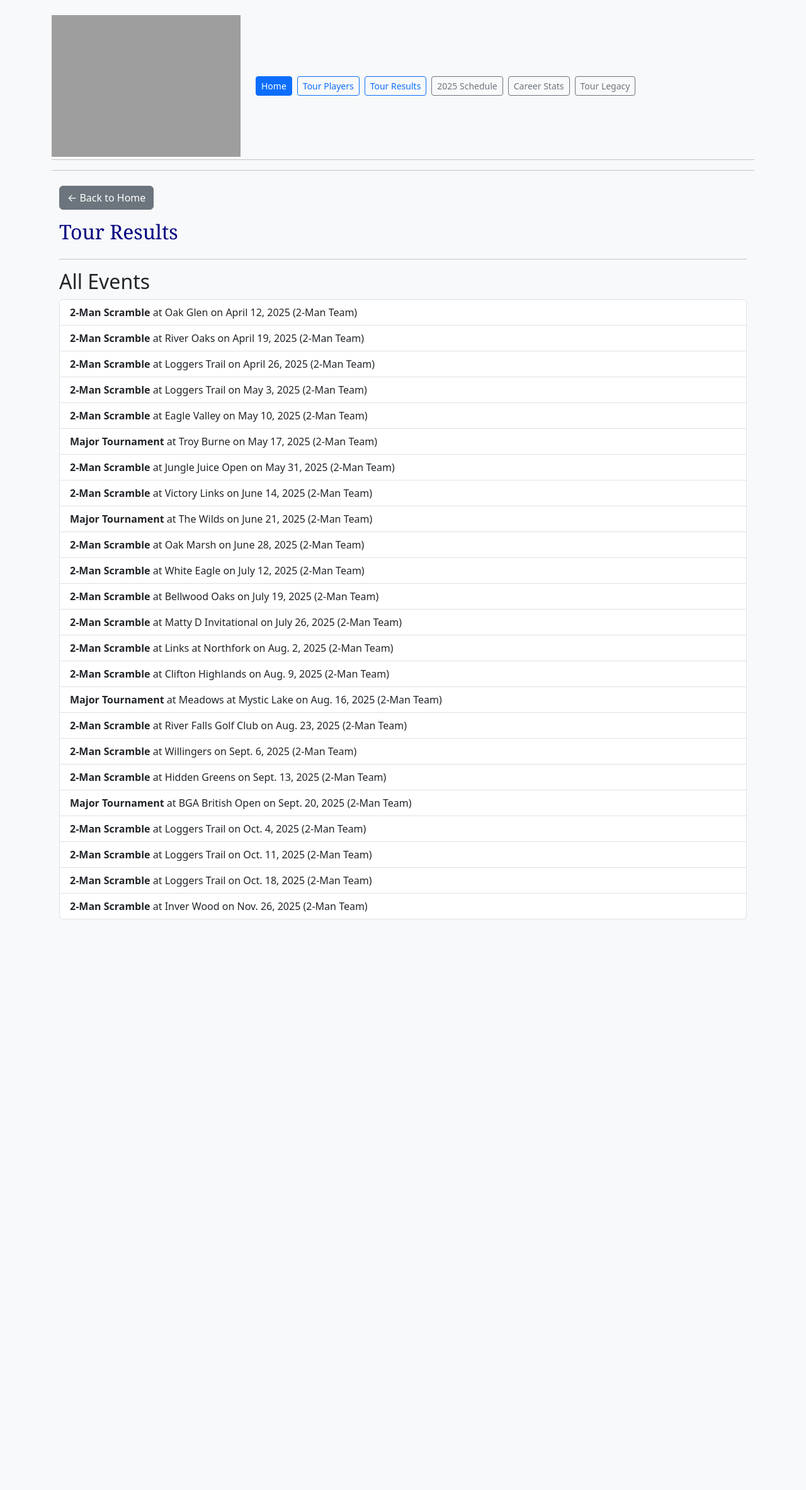
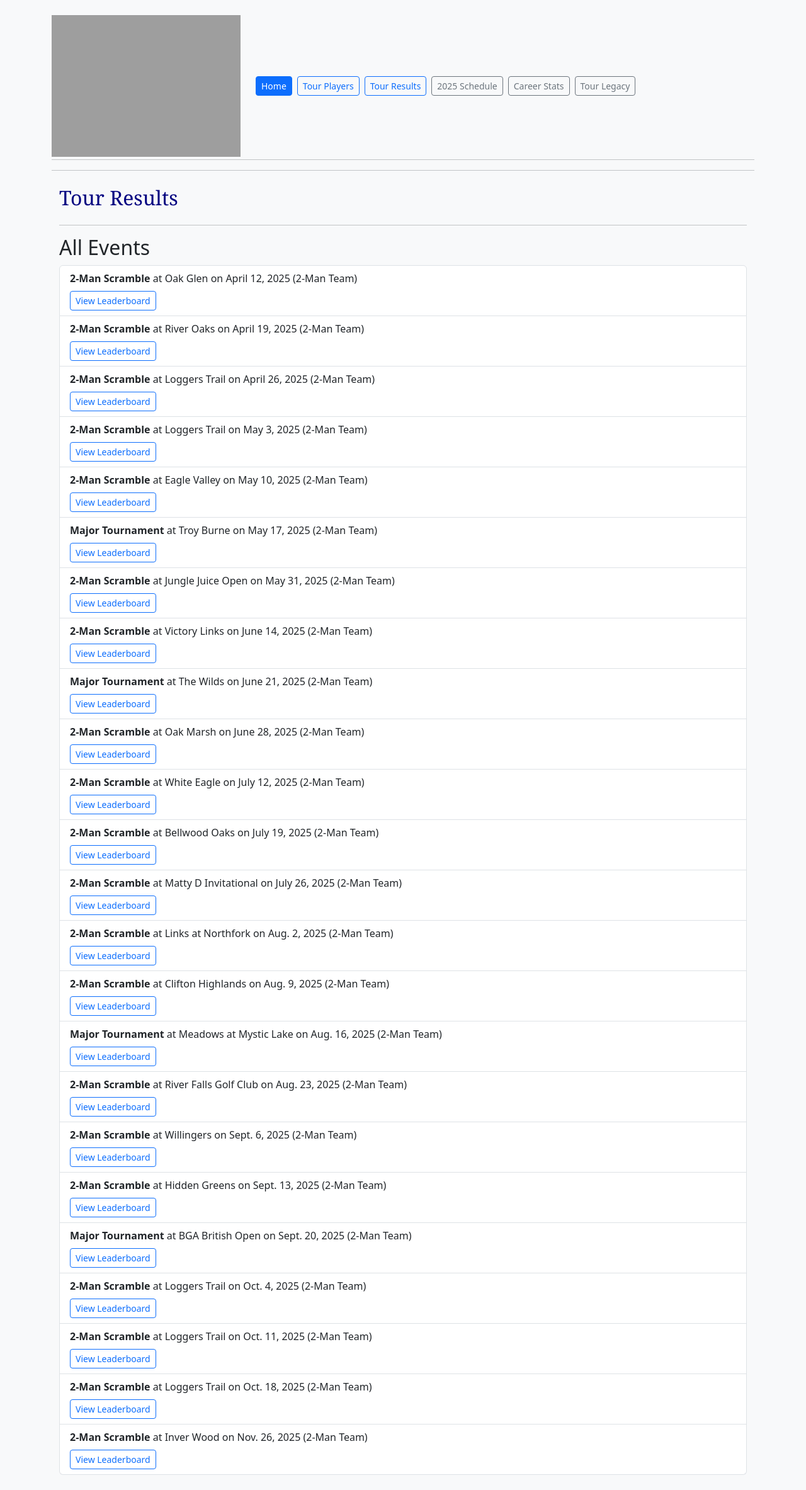
Before and after one commit to ajungers-ga/BGAapp, a Django app: page /results/ in a window 1280 px wide. Shown: the whole page at 63% size. Before the commit the page ends 1460 px from the top, so only its background shows below. Run offline with Django 5.2, Linux system fonts and the light colour scheme; data comes from the database, SQL or seed files in the repository; grey boxes are pictures that could not be loaded.

Commit message:
Pre Launch 8: Add View Leaderboard button to event list

```diff
--- a/results/templates/bgaapp/event_list.html
+++ b/results/templates/bgaapp/event_list.html
@@ -3,8 +3,6 @@
 
 {% block content %}
 <div class="container mt-4">
-  <a href="/" class="btn btn-secondary mb-3">← Back to Home</a>
-
   <h1 class="mb-4">Tour Results</h1>
 
   {% if request.user.is_superuser %}
@@ -60,9 +58,14 @@
           (Solo Event)
         {% endif %}
         <br>
+
+        <a href="{% url 'leaderboard' event.pk %}" class="btn btn-sm btn-outline-primary mt-2">
+          View Leaderboard
+        </a>
+
         {% if request.user.is_superuser %}
-        <a href="{% url 'event_update' event.pk %}" class="btn btn-sm btn-outline-primary mt-2">Edit</a>
-        <a href="{% url 'event_delete' event.pk %}" class="btn btn-sm btn-outline-danger mt-2">Delete</a>
+          <a href="{% url 'event_update' event.pk %}" class="btn btn-sm btn-outline-primary mt-2 ms-2">Edit</a>
+          <a href="{% url 'event_delete' event.pk %}" class="btn btn-sm btn-outline-danger mt-2 ms-2">Delete</a>
         {% endif %}
       </li>
     {% endfor %}
```
